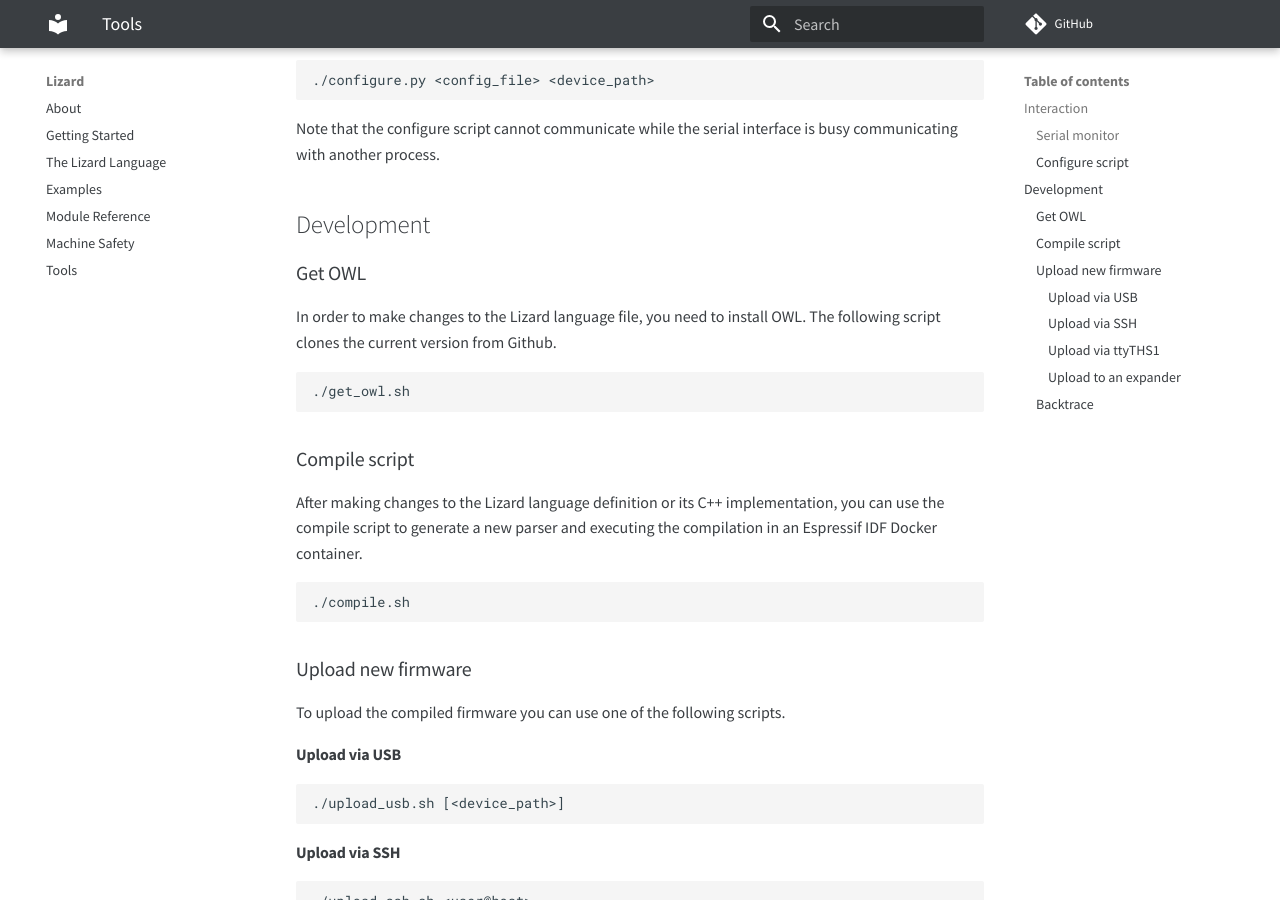
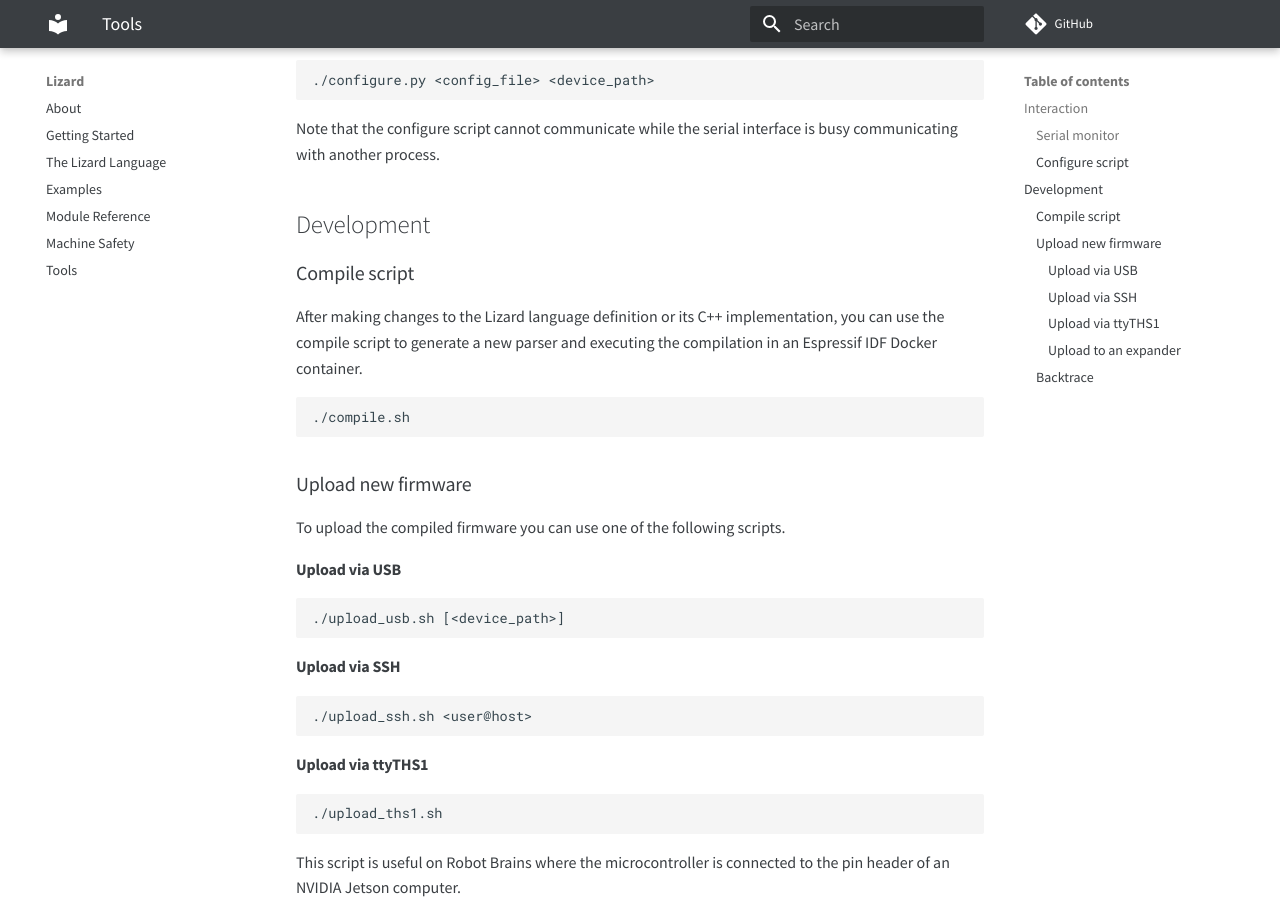
Before and after one commit to zauberzeug/lizard, an MkDocs documentation site: the page built from docs/tools.md, in a window 1280 px wide and 900 px high, scrolled down 608 px. Built offline with MkDocs 1.6.1 and Material for MkDocs 9.7.7, drawn with Linux system fonts in a browser that asks for light colours; comment, search, counter and statistics services are not loaded.

Commit message:
include owl as submodule

````diff
--- a/docs/tools.md
+++ b/docs/tools.md
@@ -29,15 +29,6 @@ Use the configure script to send a new startup script to the microcontroller.
 Note that the configure script cannot communicate while the serial interface is busy communicating with another process.
 
 ## Development
-
-### Get OWL
-
-In order to make changes to the Lizard language file, you need to install OWL.
-The following script clones the current version from [Github](https://github.com/ianh/owl).
-
-```bash
-./get_owl.sh
-```
 
 ### Compile script
 
````
Also changed, not shown: .gitmodules (added), 3 other files.
